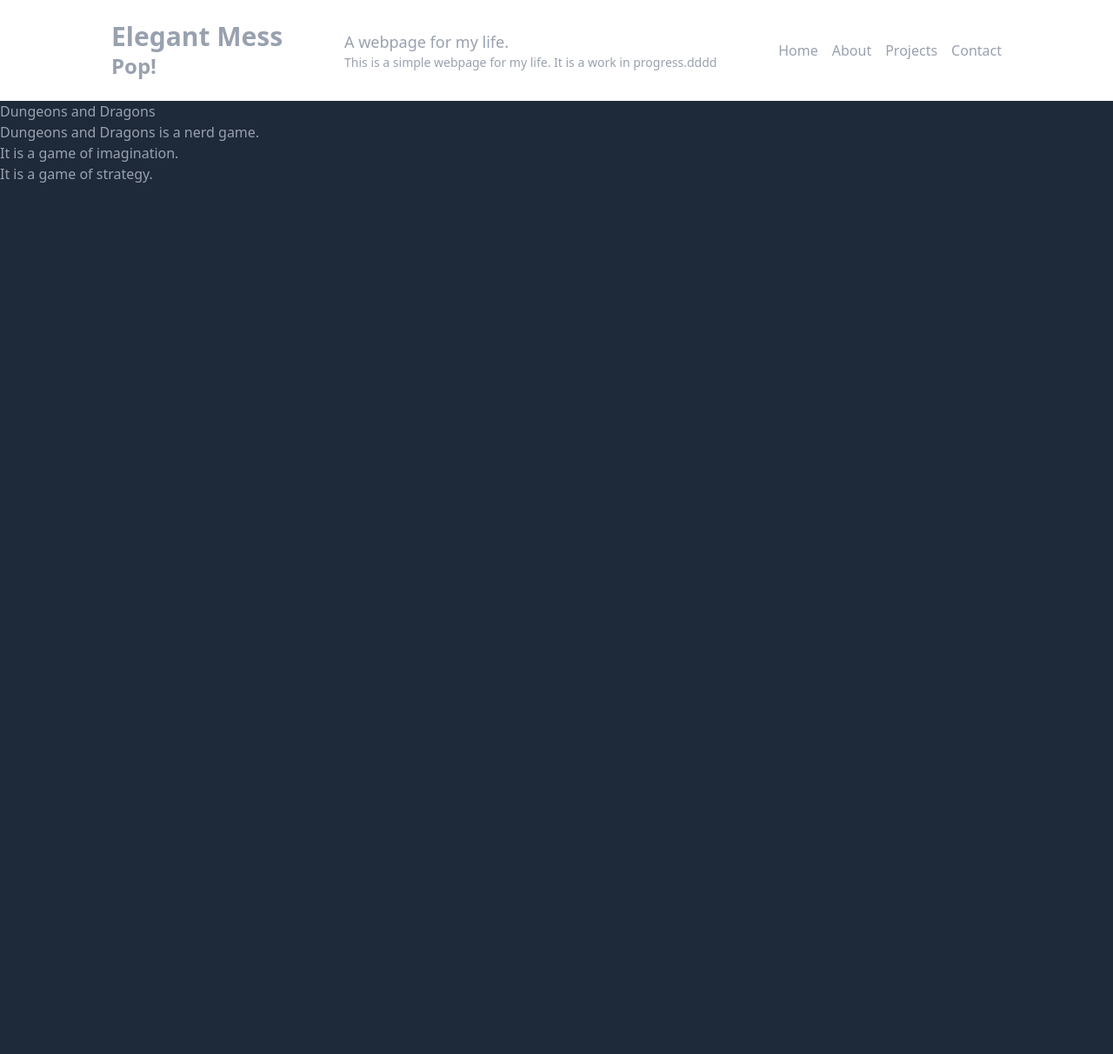
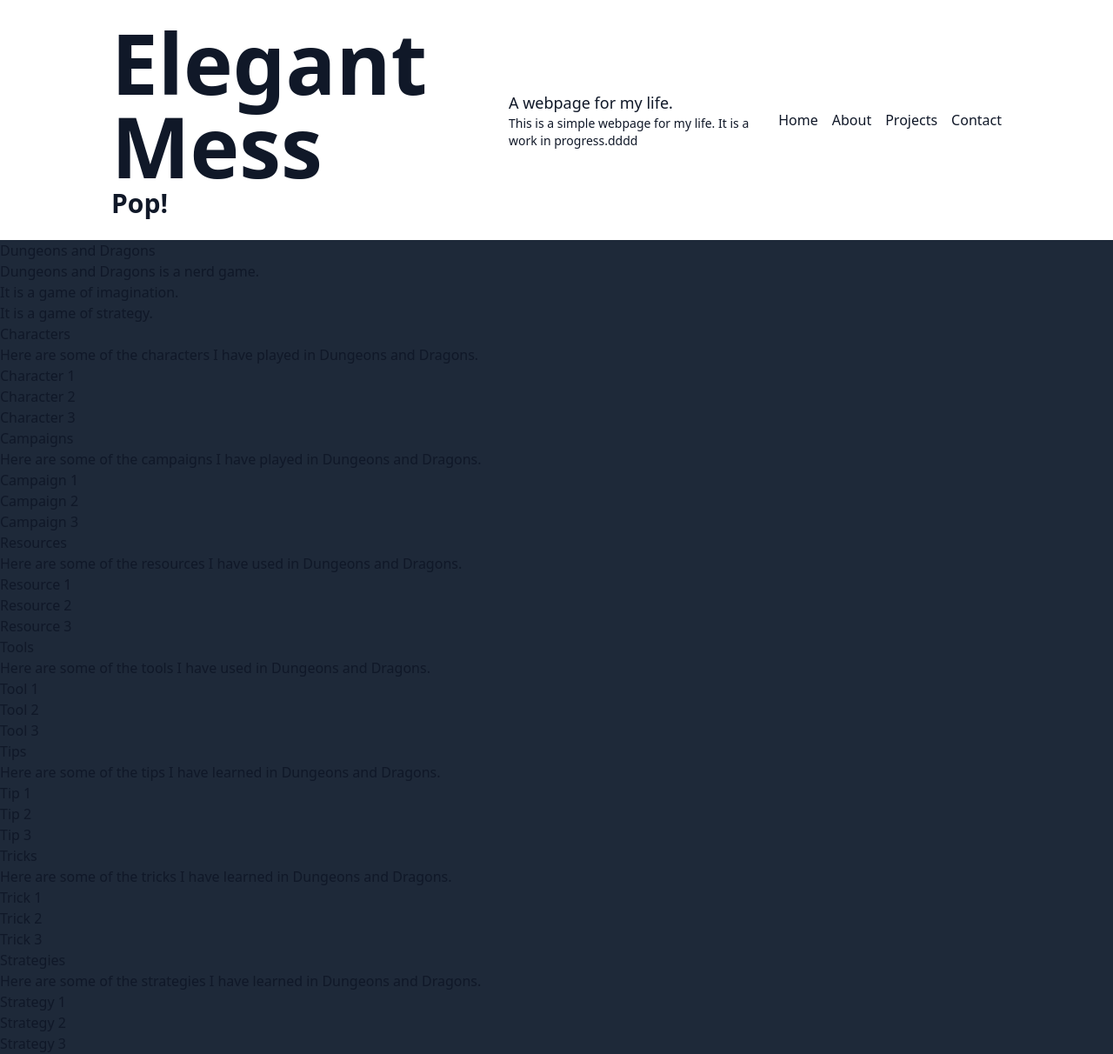
Before and after one commit to alexguerra-dev/elegant-mess, a Next.js app: page /projects/dnd in a window 1280 px wide. Shown: the whole page at 87% size. Before the commit the page ends 800 px from the top, so only its background shows below. Built offline with nearby package versions, Linux system fonts and the light colour scheme.

Commit message:
Refactor layout and home components to enhance navigation and styling; add detailed content to DnD page including characters, campaigns, resources, tools, tips, tricks, and strategies.

```diff
--- a/src/app/layout.tsx
+++ b/src/app/layout.tsx
@@ -1,4 +1,6 @@
 import type { Metadata } from 'next'
+import Link from 'next/link'
+
 import './globals.css'
 
 export const metadata: Metadata = {
@@ -13,11 +15,13 @@ export default function RootLayout({
 }>) {
     return (
         <html lang="en">
-            <body className="w-full h-full absolute bg-gray-800 text-gray-400">
+            <body className="w-full h-full absolute bg-gray-800 text-gray-900">
                 <header className="flex justify-between items-center px-8 py-6 md:px-32 bg-white drop-shadow-medium">
                     <div className="">
-                        <h1 className="text-3xl font-bold">Elegant Mess</h1>
-                        <h2 className="text-2xl font-bold">Pop!</h2>
+                        <h1 className="text-8xl font-bold">
+                            <Link href="/">Elegant Mess</Link>
+                        </h1>
+                        <h2 className="text-3xl font-bold">Pop!</h2>
                     </div>
                     <div>
                         <p className="text-lg">A webpage for my life.</p>
@@ -27,10 +31,10 @@ export default function RootLayout({
                         </p>
                     </div>
                     <nav className="flex space-x-4">
-                        <a href="/">Home</a>
-                        <a href="/about">About</a>
-                        <a href="/projects">Projects</a>
-                        <a href="/contact">Contact</a>
+                        <Link href="/">Home</Link>
+                        <Link href="/about">About</Link>
+                        <Link href="/projects">Projects</Link>
+                        <Link href="/contact">Contact</Link>
                     </nav>
                 </header>
 
--- a/src/app/page.tsx
+++ b/src/app/page.tsx
@@ -3,13 +3,50 @@ import Link from 'next/link'
 export default function Home() {
     return (
         <div className="">
-            <h1>Hello, World!</h1>
-            <h2>Welcome to my webpage</h2>
-            <p>
+            <h1 className="text-9xl text-amber-500">Hello, World!</h1>
+
+            <h2 className="text-4xl text-emerald-500">Welcome to my webpage</h2>
+            <p className="text-2xl text-cyan-900">
                 This is a simple webpage for my life. It is a work in progress.
             </p>
-            <Link href="/about">About</Link>
-            {/* Figure out how to effectively add an iframe from Spotify */}
+            <Link className="text-red-500" href="/about">
+                About
+            </Link>
+
+            <div className="w-10 h-10 bg-amber-200"></div>
+            <div className="w-10 h-10 bg-amber-200"></div>
+            <p className="text-5xl text-shadow-black shadow-2xl text-red-400">
+                I want to learn to make cool stuff
+            </p>
+            <p>I am also playing with tailwinds</p>
+
+            <ul className="flex justify-between text-emerald-700">
+                <li>Juggling</li>
+                <li>Cooking</li>
+                <li>Crafting</li>
+                <li>Drawing</li>
+                <li>Music</li>
+            </ul>
+            <h3>It is ok to just write things</h3>
+            <p>No one is going to see this.</p>
+            <h2>Cool little things to build</h2>
+            <ul>
+                <li>A hanafuda card component</li>
+                <li>A task list</li>
+                <li>Bird song bingo or memory game</li>
+            </ul>
+            <div className="bg-emerald-400">
+                <h2 className="text-5xl">My Favorite Music</h2>
+                <div className="bg-red-200 flex">
+                    <h2>A thought</h2>
+                    <p>This is the best thing ever</p>
+                </div>
+                <p className="text-3xl">
+                    I really like music. I listen to a lot of music. I listen to
+                    a lot of different kinds of music. I listen to a lot of
+                    different kinds of music from a lot of different kinds of
+                    people.
+                </p>
                 <iframe
                     src="https://open.spotify.com/embed/track/1XrSjpNe49IiygZfzb74pk?utm_source=generator"
                     width="100%"
@@ -17,6 +54,7 @@ export default function Home() {
                     allow="autoplay; clipboard-write; encrypted-media; fullscreen; picture-in-picture"
                     loading="lazy"
                 ></iframe>
+            </div>
 
             <div className="bg-gradient-to-r from-gray-900 to-green-800 text-white p-4">
                 <h2>My Interests</h2>
@@ -28,11 +66,27 @@ export default function Home() {
                     <li>Movies</li>
                 </ul>
 
-                <h2>My Projects</h2>
+                <h2 className="text-5xl">My Projects</h2>
                 <ul>
                     <li>
+                        <p className="text-3xl">
+                            <Link href="/pile">Pile</Link>
+                        </p>
                         <p>
-                            <Link href="/pile">Pile</Link>
+                            <Link href="/projects/dnd">Dnd</Link>
+                        </p>
+                        <p className="text-lg">
+                            A simple card game. It is a work in progress. I am
+                            using this project to learn more about TypeScript
+                            and React. I am also using this project to learn
+                            more about Next.js. I am using this project to learn
+                            more about Tailwind CSS. I am using this project to
+                            learn more about how to deploy a Next.js app. I am
+                            using this project to learn more about how to deploy
+                            a Next.js app to Vercel. I am using this project to
+                            learn more about how to deploy a Next.js app to
+                            Vercel with a custom domain. I am using this project
+                            to learn more
                         </p>
                         <Link href="/projects/task-list">Task List</Link>
                     </li>
--- a/src/app/projects/dnd/page.tsx
+++ b/src/app/projects/dnd/page.tsx
@@ -5,6 +5,77 @@ export default function DndPage() {
             <p>Dungeons and Dragons is a nerd game.</p>
             <p>It is a game of imagination.</p>
             <p>It is a game of strategy.</p>
+
+            <h2>Characters</h2>
+
+            <p>
+                Here are some of the characters I have played in Dungeons and
+                Dragons.
+            </p>
+            <ul>
+                <li>Character 1</li>
+                <li>Character 2</li>
+                <li>Character 3</li>
+            </ul>
+            <h2>Campaigns</h2>
+            <p>
+                Here are some of the campaigns I have played in Dungeons and
+                Dragons.
+            </p>
+            <ul>
+                <li>Campaign 1</li>
+                <li>Campaign 2</li>
+                <li>Campaign 3</li>
+            </ul>
+            <h2>Resources</h2>
+            <p>
+                Here are some of the resources I have used in Dungeons and
+                Dragons.
+            </p>
+            <ul>
+                <li>Resource 1</li>
+                <li>Resource 2</li>
+                <li>Resource 3</li>
+            </ul>
+            <h2>Tools</h2>
+            <p>
+                Here are some of the tools I have used in Dungeons and Dragons.
+            </p>
+            <ul>
+                <li>Tool 1</li>
+                <li>Tool 2</li>
+                <li>Tool 3</li>
+            </ul>
+            <h2>Tips</h2>
+            <p>
+                Here are some of the tips I have learned in Dungeons and
+                Dragons.
+            </p>
+            <ul>
+                <li>Tip 1</li>
+                <li>Tip 2</li>
+                <li>Tip 3</li>
+            </ul>
+            <h2>Tricks</h2>
+            <p>
+                Here are some of the tricks I have learned in Dungeons and
+                Dragons.
+            </p>
+            <ul>
+                <li>Trick 1</li>
+                <li>Trick 2</li>
+                <li>Trick 3</li>
+            </ul>
+            <h2>Strategies</h2>
+            <p>
+                Here are some of the strategies I have learned in Dungeons and
+                Dragons.
+            </p>
+            <ul>
+                <li>Strategy 1</li>
+                <li>Strategy 2</li>
+                <li>Strategy 3</li>
+            </ul>
         </div>
     )
 }
```
Lines whose indentation alone changed are shown as unchanged.
